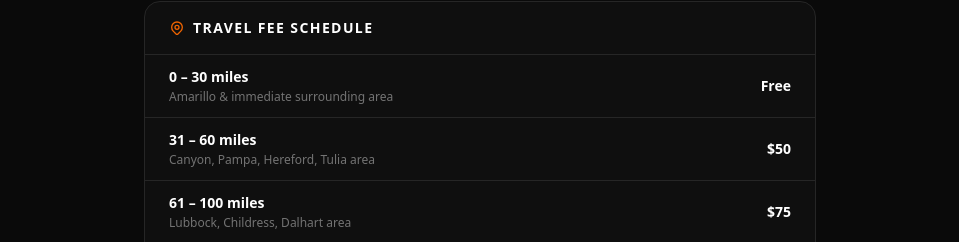
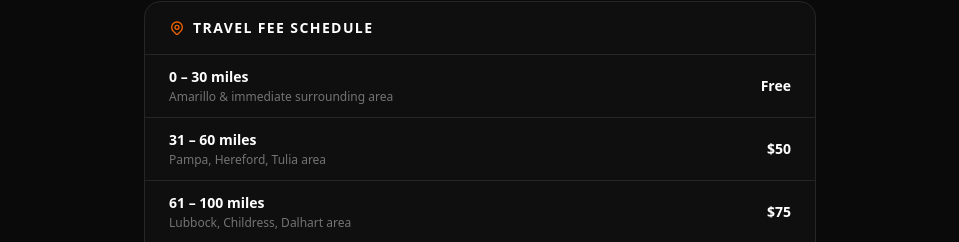
Before and after one commit to dexter806/tascosa.audio, a Next.js app: page / in a window 1280 px wide. Shown: the part 3289-3531 px from the top of the page, without its empty margins (160-1119 px from the left). Built offline with nearby package versions, Linux system fonts and the light colour scheme.

Commit message:
Update index.js

```diff
--- a/pages/index.js
+++ b/pages/index.js
@@ -70,7 +70,7 @@ const TravelFeeTable = () => (
     <div className="divide-y divide-neutral-800">
       {[
         { zone: "0 – 30 miles", fee: "Free", note: "Amarillo & immediate surrounding area", highlight: false },
-        { zone: "31 – 60 miles", fee: "$50", note: "Canyon, Pampa, Hereford, Tulia area", highlight: false },
+        { zone: "31 – 60 miles", fee: "$50", note: "Pampa, Hereford, Tulia area", highlight: false },
         { zone: "61 – 100 miles", fee: "$75", note: "Lubbock, Childress, Dalhart area", highlight: false },
         { zone: "100+ miles", fee: "$125", note: "NM, OK, extended Panhandle", highlight: true },
       ].map((row) => (
@@ -120,6 +120,12 @@ const TESTIMONIALS = [
     event: "Private Party — Amarillo, TX",
     rating: 5,
   },
+    // {
+  //   quote: "Andy was absolutely incredible as the DJ for our wedding. He did everything we asked for and then did things we didn't know we needed but wanted (like soft music for our knot tying during the ceremony so it wasn't awkwardly quiet!) He knew how to keep the party rolling for the older crowd without making the younger ones bored and vice versa. He checked in with me so many times during the process leading up to wedding day, and asked if he could help in any way. He played a song that was just a personal mp3 rather than on a streaming service because we requested it and he made every effort to do anything I asked. I felt so needy but he reassured me he could handle it and he DID. He even stayed late when my guests didn't get out early enough for my husband and I to do a private last dance. He waited until we were ready before packing up for the night. Would recommend him to anyone looking for an event DJ.",
+  //   name: "Lindsey S.",
+  //   event: "Wedding - Amarillo, TX",
+  //   rating: 5,
+  // },
   // ── ADD NEW REVIEWS BELOW THIS LINE ──
   // {
   //   quote: "Paste the review text here.",
```
